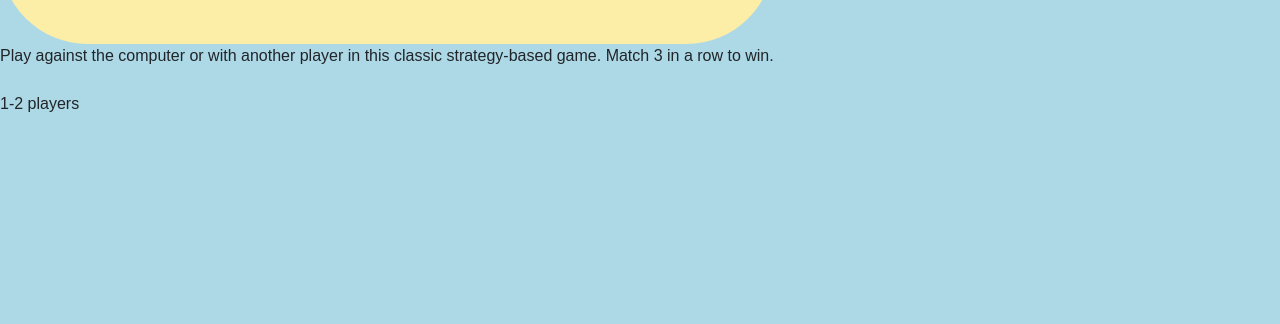
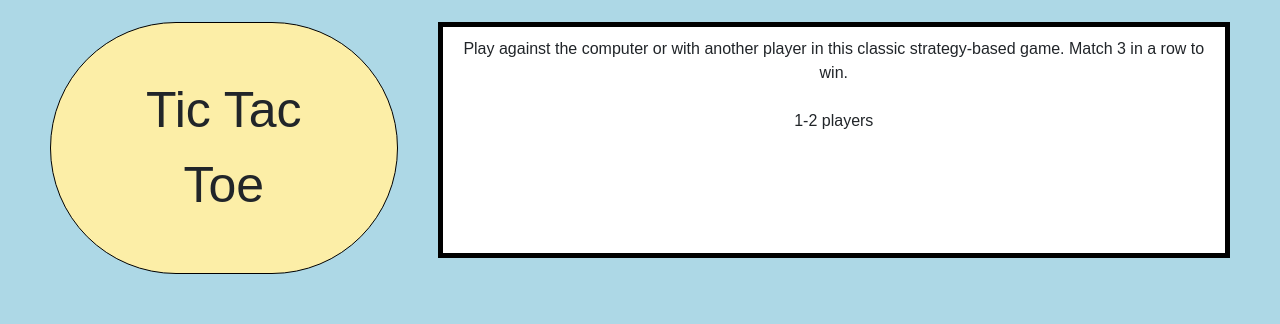
Before and after one commit to CompSciGroupProjects/Game-site-2024-group-5-4, a plain HTML site: page index.html in a window 1280 px wide. Shown: the part 757-1081 px from the top of the page. Before the commit the page ends 889 px from the top, so only its background shows below. Drawn offline with nearby package versions, Linux system fonts and the light colour scheme.

Commit message:
some stuff

```diff
--- a/Connect4/Connect4Rules/style.css
+++ b/Connect4/Connect4Rules/style.css
@@ -8,3 +8,6 @@ body {
     width: 500px;
     align-content: center;
 }
+.card-img-top {
+    background-color: lightblue;
+}
--- a/style.css
+++ b/style.css
@@ -12,7 +12,20 @@ body {
     text-align: center;
     padding: 50px;
     cursor: pointer;
+    border: thin black solid;
 }
 .gameCard {
     width: fit-content;
+    display: inline-flex;
+    padding: 50px;
+    text-align: center;
 }
+.gameCard img {
+
+}
+.gameDesc {
+    border: thick black solid;
+    background-color: white;
+    padding: 10px;
+    margin-left: 40px;
+}
```
Also changed, not shown: index.html (+1 -2 lines).
